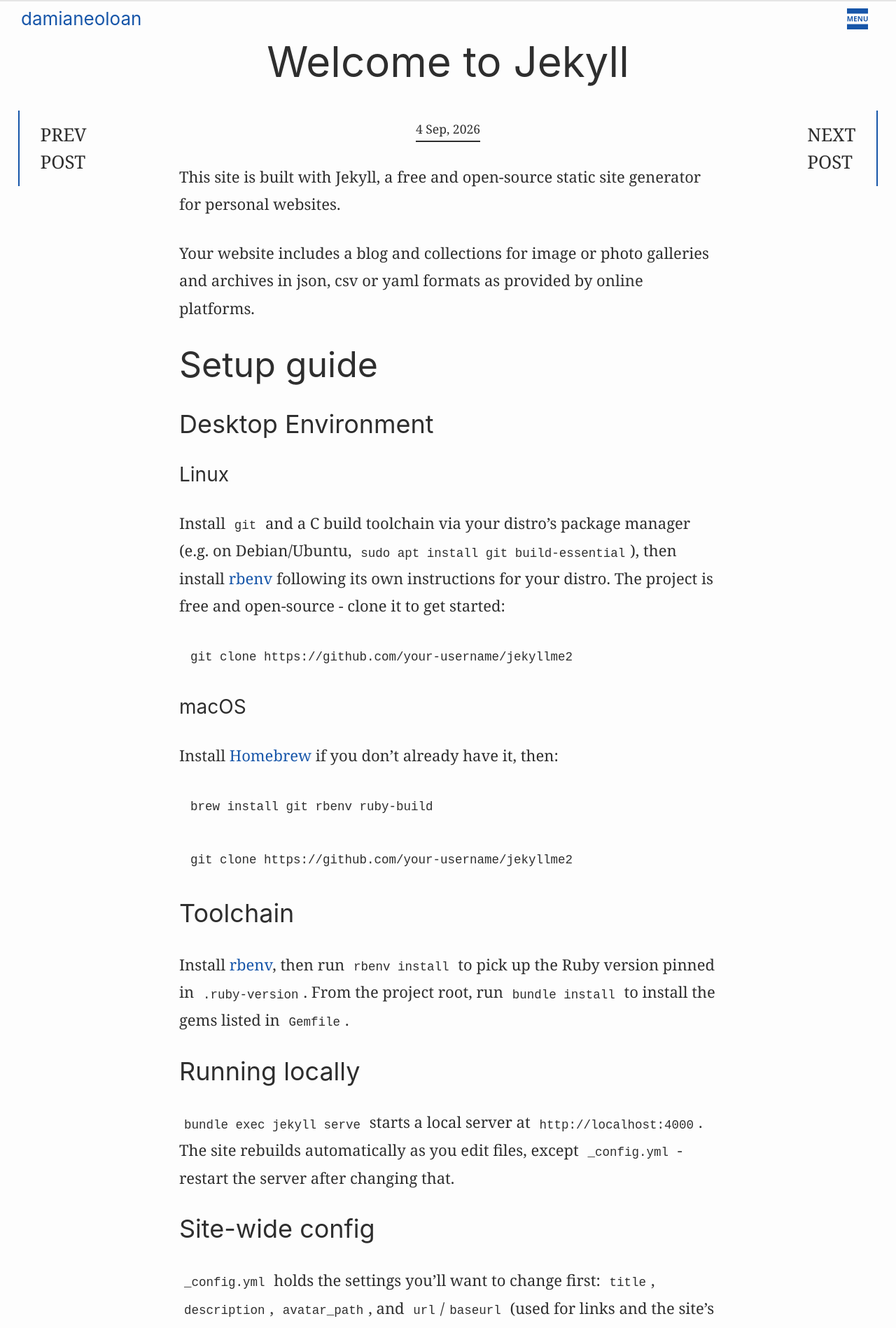
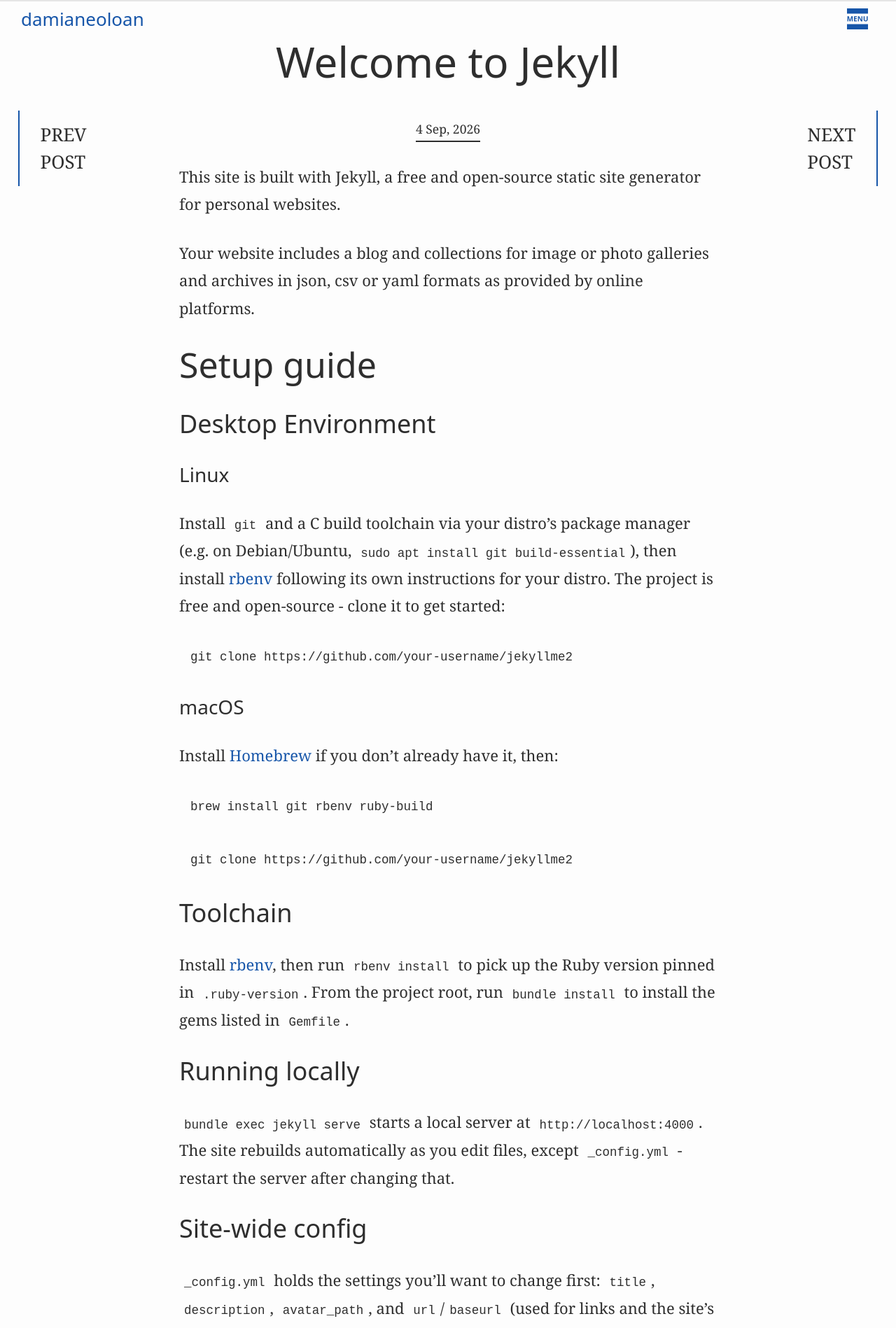
Before and after one commit to damianeoloan/damianeoloan.github.io, a Jekyll site: the page built from blog/_posts/2026-09-04-welcome-to-jekyll.markdown, in a window 1280 px wide. Shown: the top 1898 px of the page at 70% size. Built offline with Jekyll 4.4.1, drawn with Linux system fonts in a browser that asks for light colours.

Commit message:
w/ Claude: Rebuild the sans fallback chain around system fonts
    $title-font-family: "Noto Sans", "DejaVu Sans", Helvetica, sans-serif;

Inter is dropped. It was named to give a Linux reader something better than
a fontconfig substitution, but no distribution ships it as a system font,
so on the machines it was meant to help it was simply skipped.

Noto Sans replaces it: the most widely adopted of the open families on
Linux, and the system font on Android, so it also covers mobile. DejaVu
Sans follows as the dependable Linux fallback.

DejaVu Sans is deliberately AHEAD of Helvetica. fontconfig substitutes
Helvetica rather than failing on it - that is why a Linux reader with the
webfonts blocked landed on Nimbus Sans instead of falling through - so
anything after Helvetica is unreachable there, the same reason Arial was
dead weight before it. Ahead of Helvetica, DejaVu is reached on a Linux box
without Noto Sans; behind it, it never would be.

No effect where Helvetica exists: neither Noto Sans nor DejaVu Sans is
installed on macOS - both tie the absent-family control at 627.71 - so the
stack still resolves to Helvetica at 671.48, exactly as before.

$base-font-family is untouched and stays Charter, Georgia, serif.

Co-Authored-By: Claude Opus 5 <noreply@anthropic.com>

```diff
--- a/css/main.scss
+++ b/css/main.scss
@@ -6,7 +6,7 @@
 
 
 // Our variables
-$title-font-family: Inter, Helvetica, sans-serif;
+$title-font-family: "Noto Sans", "DejaVu Sans", Helvetica, sans-serif;
 $base-font-family: Charter, Georgia, serif;
 $base-font-size:   2rem;
 $base-font-weight: 400;
```
